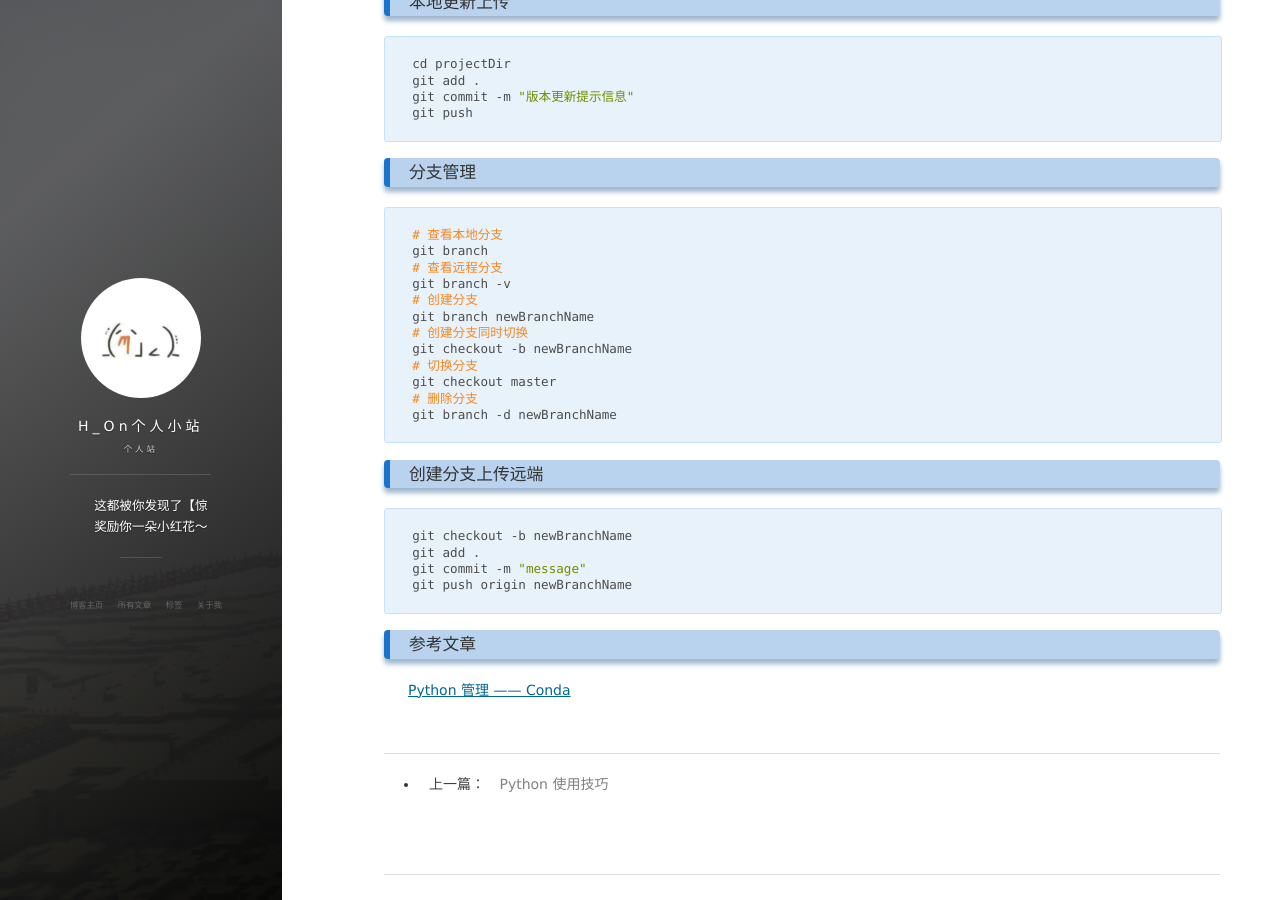
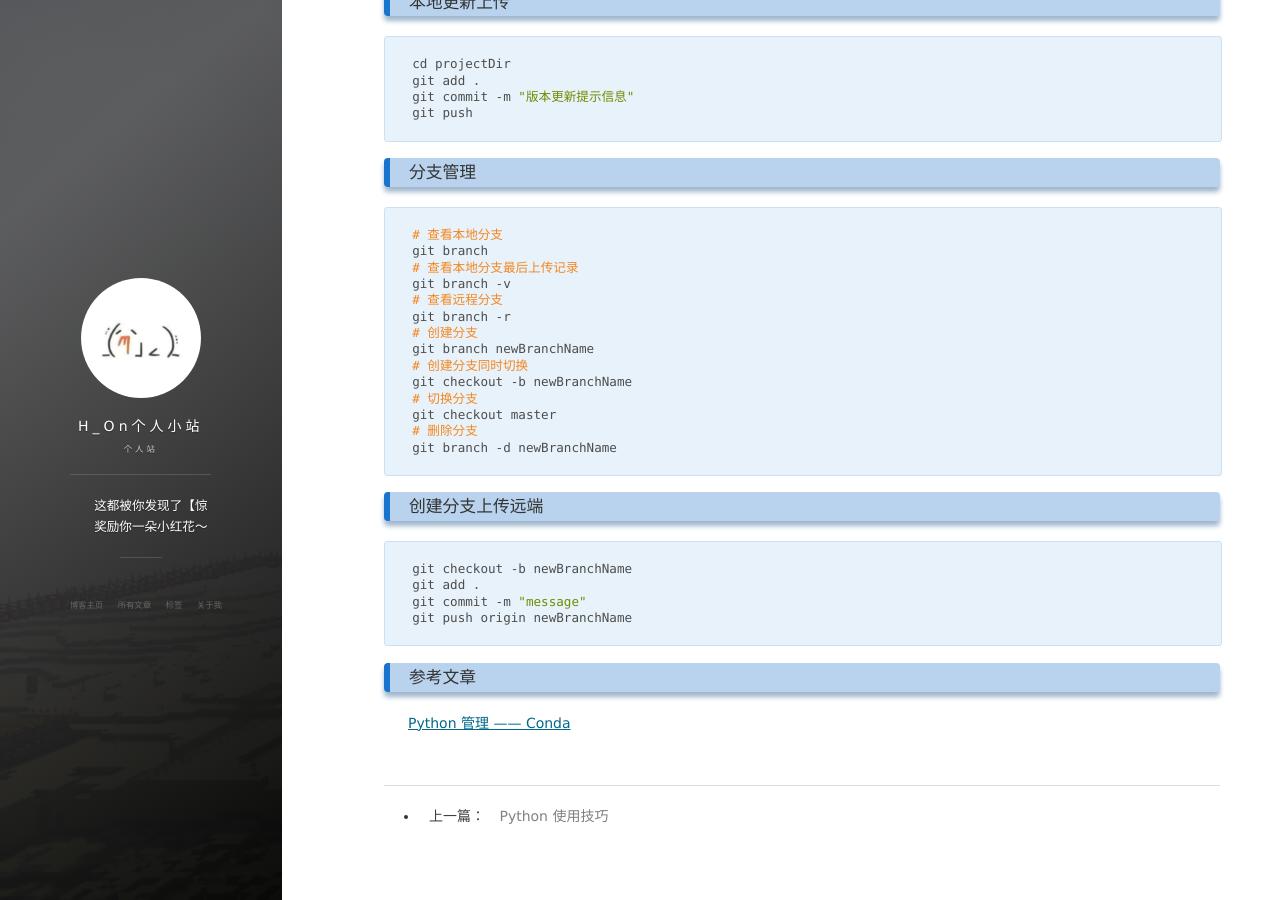
Before and after one commit to Hybrogen/Hybrogen.github.io, a Jekyll site: the page built from _posts/2024-02-22-GitRecord.md, in a window 1280 px wide and 900 px high, scrolled down 658 px. Built offline with Jekyll 4.4.1, drawn with Linux system fonts in a browser that asks for light colours; nearby versions of some CDN libraries; comment, search, counter and statistics services are not loaded.

Commit message:
更正分支查看的错误

````diff
--- a/_posts/2024-02-22-GitRecord.md
+++ b/_posts/2024-02-22-GitRecord.md
@@ -39,8 +39,10 @@ git push
 ```sh
 # 查看本地分支
 git branch
+# 查看本地分支最后上传记录
+git branch -v
 # 查看远程分支
-git branch -v
+git branch -r
 # 创建分支
 git branch newBranchName
 # 创建分支同时切换
````
